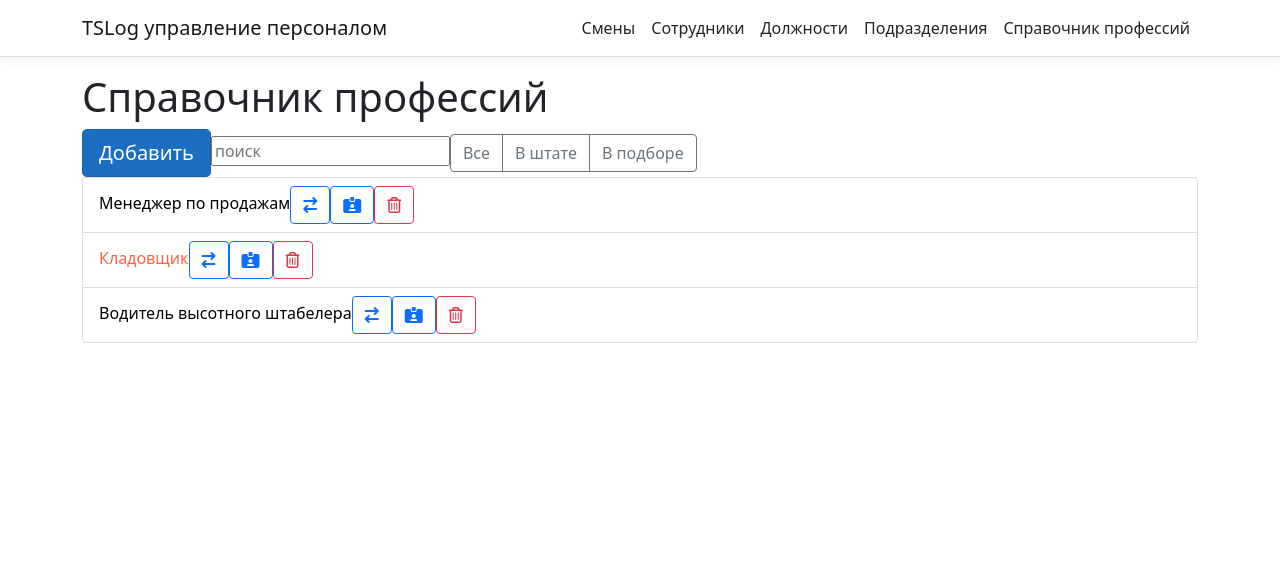
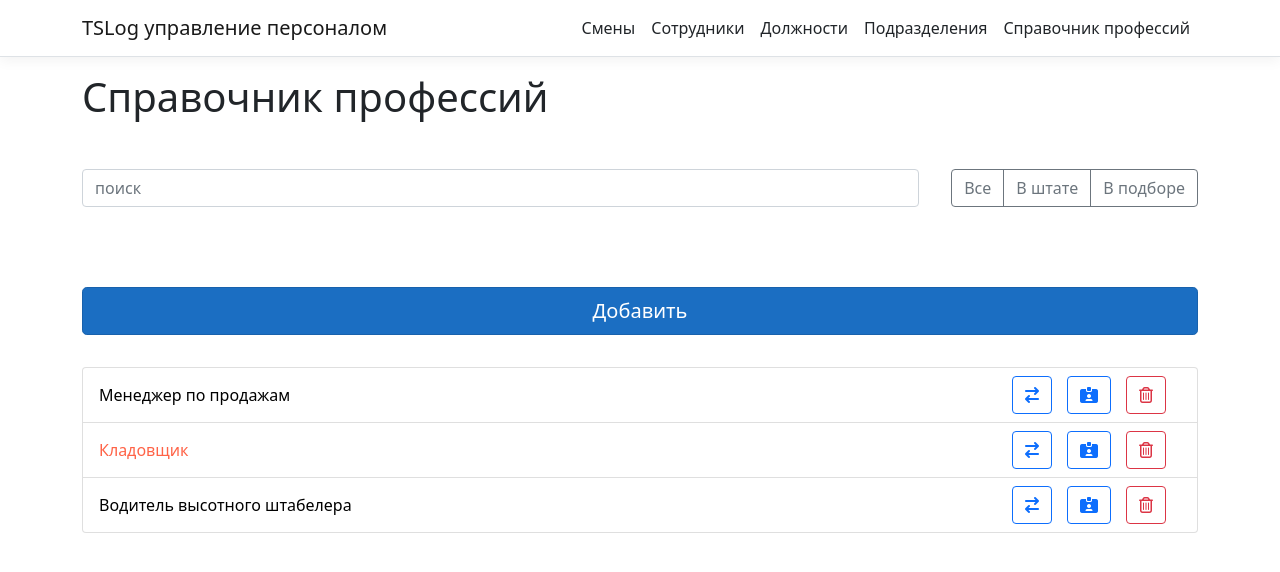
Before and after one commit to SWYATOSHAq/TSLog2, a React (Create React App) app in the folder TSLog.Staff.WebUI/ClientApp/: page /jobs in a window 1280 px wide. Shown: the top 572 px of the page. Built offline with nearby package versions, Linux system fonts and the light colour scheme.

Commit message:
Окончена стилизация всей таблицы

```diff
--- a/TSLog.Staff.WebUI/ClientApp/src/components/Toolkit/Tables/JobTable/JobTable.css
+++ b/TSLog.Staff.WebUI/ClientApp/src/components/Toolkit/Tables/JobTable/JobTable.css
@@ -0,0 +1,5 @@
+.status-string {
+    display: flex;
+    Justify-content: space-between;
+    margin-top: 3rem;
+}
--- a/TSLog.Staff.WebUI/ClientApp/src/components/Toolkit/Tables/JobTable/JobTable.js
+++ b/TSLog.Staff.WebUI/ClientApp/src/components/Toolkit/Tables/JobTable/JobTable.js
@@ -1,9 +1,10 @@
 import React from 'react';
 import { Table } from '../../_Meta/Table';
-import { SearchPanel } from '../../_Meta/SearchPanel';
+import { SearchPanel } from '../../_Meta/SearchPanel/SearchPanel';
 import { JobsList} from "../../_Meta/JobsList/JobsList";
 import { ItemStatusFilter } from "../../_Meta/ItemStatusFilter/ItemStatusFilter";
 import {BlockLevelButton} from "../../_Meta/BlockLevelButton/BlockLevelButton";
+import './JobTable.css'
 
 export class JobTable extends Table{
 
@@ -11,9 +12,11 @@ export class JobTable extends Table{
         return (
             <div>
                 <h1 id="tabelLabel" >Справочник профессий</h1>
+                <div className='status-string'>
+                    <SearchPanel />
+                    <ItemStatusFilter />
+                </div>
                 <BlockLevelButton />
-                <SearchPanel />
-                <ItemStatusFilter />
                 <JobsList list={JobListData}/>
             </div>
         );
--- a/TSLog.Staff.WebUI/ClientApp/src/components/Toolkit/_Meta/BlockLevelButton/BlockLevelButton.css
+++ b/TSLog.Staff.WebUI/ClientApp/src/components/Toolkit/_Meta/BlockLevelButton/BlockLevelButton.css
@@ -0,0 +1,5 @@
+.btn-block {
+    width: 100%;
+    margin-top: 5rem;
+    margin-bottom: 2rem;
+}
--- a/TSLog.Staff.WebUI/ClientApp/src/components/Toolkit/_Meta/BlockLevelButton/BlockLevelButton.js
+++ b/TSLog.Staff.WebUI/ClientApp/src/components/Toolkit/_Meta/BlockLevelButton/BlockLevelButton.js
@@ -1,10 +1,11 @@
 import React, { Component } from 'react';
+import './BlockLevelButton.css'
 
 export class BlockLevelButton extends Component {
     static displayName = BlockLevelButton.name;
 
     render() {
 
-        return <button type="button" className="btn btn-primary btn-lg btn-block">Добавить</button>;
+        return <button type="button" className="btn btn-primary btn-lg btn-block btn-block">Добавить</button>;
     }
 }
--- a/TSLog.Staff.WebUI/ClientApp/src/components/Toolkit/_Meta/ItemStatusFilter/ItemStatusFilter.js
+++ b/TSLog.Staff.WebUI/ClientApp/src/components/Toolkit/_Meta/ItemStatusFilter/ItemStatusFilter.js
@@ -1,14 +1,16 @@
 import React, { Component } from 'react';
+
+
 
 export class ItemStatusFilter extends Component {
     static displayName = ItemStatusFilter.name;
 
     render() {
          return (
-             <div class="btn-group" role="group" aria-label="Basic example">
-                <button type="button" class="btn btn-outline-secondary">Все</button>
-                <button type="button" class="btn btn-outline-secondary">В штате</button>
-                <button type="button" class="btn btn-outline-secondary">В подборе</button>
+             <div className="btn-group" role="group" aria-label="Basic example">
+                <button type="button" className="btn btn-outline-secondary">Все</button>
+                <button type="button" className="btn btn-outline-secondary">В штате</button>
+                <button type="button" className="btn btn-outline-secondary">В подборе</button>
              </div>
         );
     };
--- a/TSLog.Staff.WebUI/ClientApp/src/components/Toolkit/_Meta/ListItem/ListItem.css
+++ b/TSLog.Staff.WebUI/ClientApp/src/components/Toolkit/_Meta/ListItem/ListItem.css
@@ -0,0 +1,10 @@
+.change-button {
+    display: flex;
+    justify-content: space-between;
+}
+.profession {
+    padding-top: 7px;
+}
+.button-icons {
+    margin-right: 15px;
+}
--- a/TSLog.Staff.WebUI/ClientApp/src/components/Toolkit/_Meta/ListItem/ListItem.js
+++ b/TSLog.Staff.WebUI/ClientApp/src/components/Toolkit/_Meta/ListItem/ListItem.js
@@ -1,4 +1,5 @@
 import React, { Component } from 'react';
+import './ListItem.css'
 
 export class ListItem extends Component {
     static displayName = ListItem.name;
@@ -8,11 +9,13 @@ export class ListItem extends Component {
             color: this.props.important ? 'tomato' : 'black'
         };
         return (
-            <div>
-            <span style={liStyle}>{this.props.label}</span>
-            <button type="button" className="btn btn-outline-primary"><i className="fa-solid fa-arrow-right-arrow-left"></i></button>
-            <button type="button" className="btn btn-outline-primary"><i className="fa-solid fa-id-card-clip"></i></button>
-            <button type="button" className="btn btn-outline-danger"><i className='fa fa-trash-o'/></button>
+            <div className='change-button'>
+                <span className='profession' style={liStyle}>{this.props.label}</span>
+                <div>
+                <button type="button" className="btn btn-outline-primary button-icons"><i className="fa-solid fa-arrow-right-arrow-left"></i></button>
+                <button type="button" className="btn btn-outline-primary button-icons"><i className="fa-solid fa-id-card-clip"></i></button>
+                <button type="button" className="btn btn-outline-danger button-icons"><i className='fa fa-trash-o'/></button>
+                </div>
             </div>
     );
     };
--- /dev/null
+++ b/TSLog.Staff.WebUI/ClientApp/src/components/Toolkit/_Meta/SearchPanel/SearchPanel.css
@@ -0,0 +1,4 @@
+.search-form {
+    width: 75%;
+    margin-right: 1rem;
+}
--- a/TSLog.Staff.WebUI/ClientApp/src/components/Toolkit/_Meta/SearchPanel.js
+++ b/TSLog.Staff.WebUI/ClientApp/src/components/Toolkit/_Meta/SearchPanel/SearchPanel.js
@@ -1,9 +1,10 @@
 import React, { Component } from 'react';
+import './SearchPanel.css'
 
 export class SearchPanel extends Component {
     static displayName = SearchPanel.name;
 
     render() {
-        return <input placeholder='поиск' />;
+        return <input className='form-control search-form' type='text' placeholder='поиск' />;
     }
 }
```
